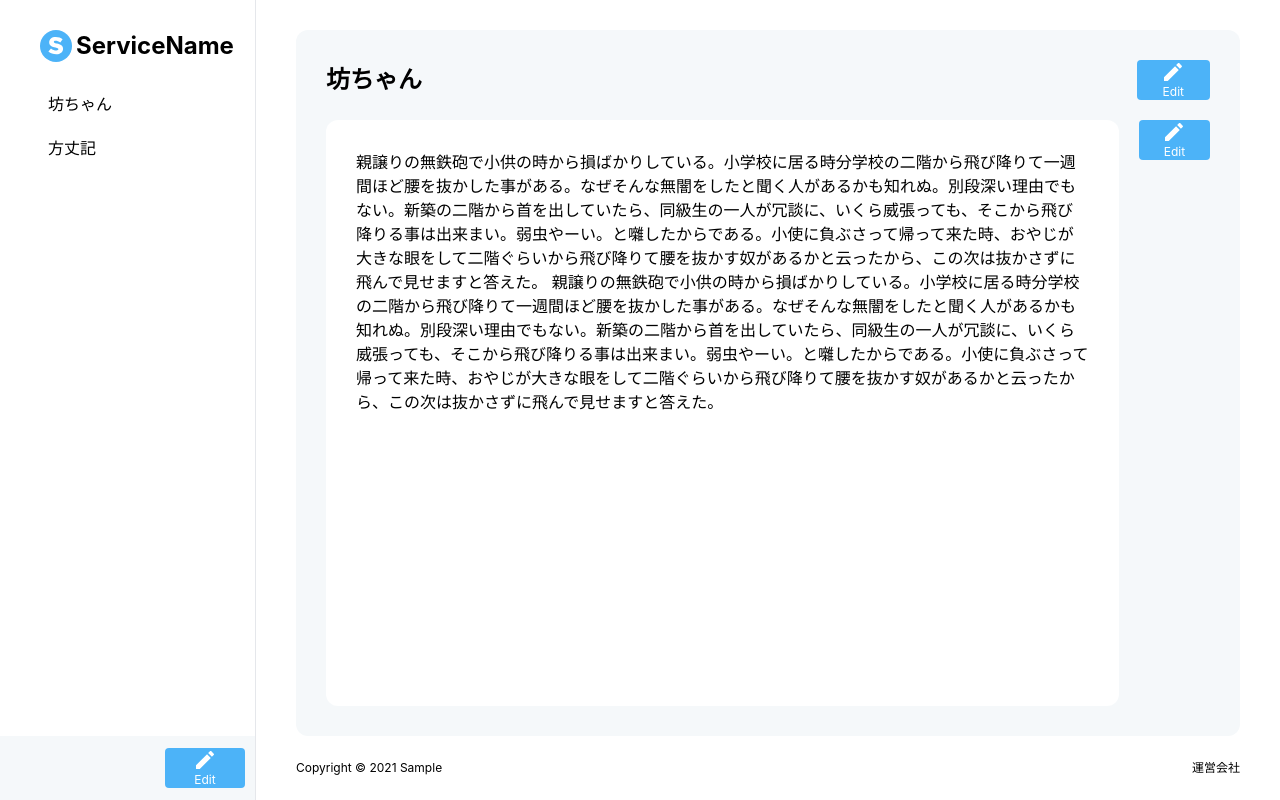
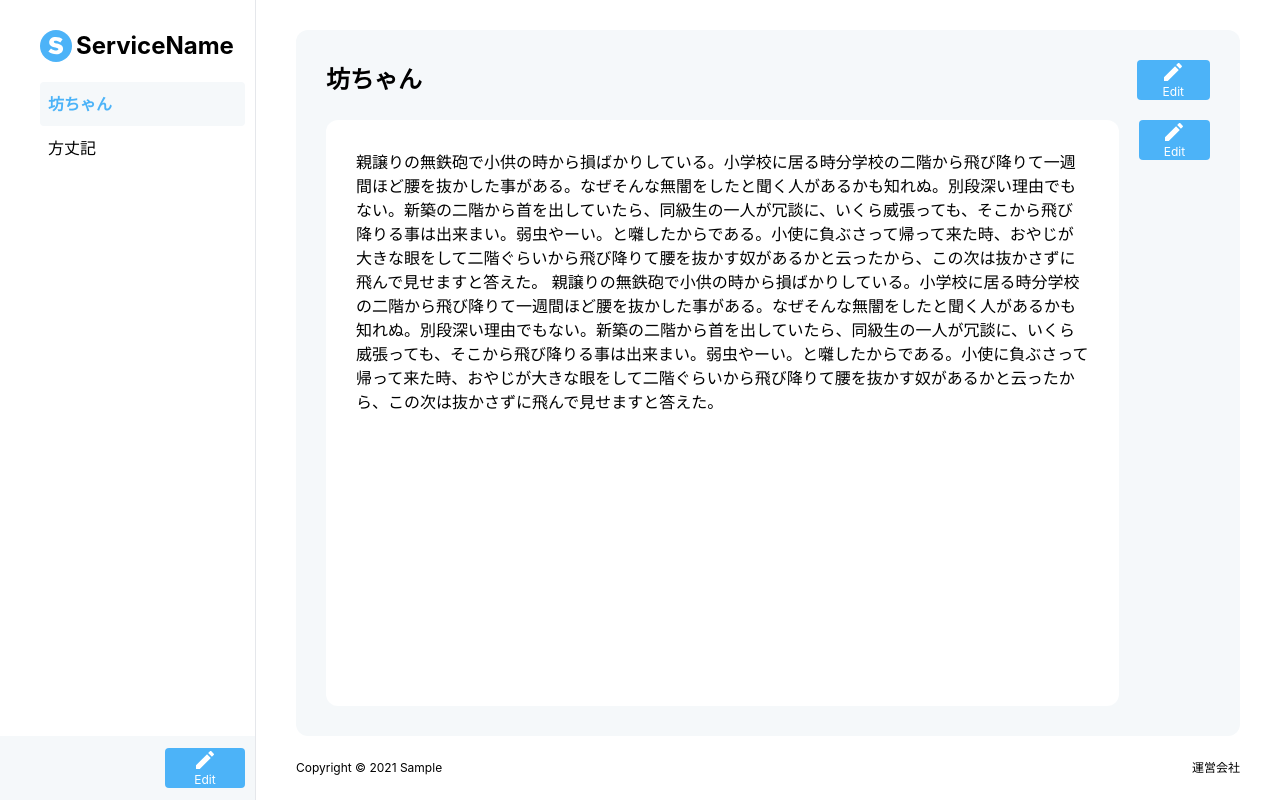
Before and after one commit to Youichi-Higa/react-memo-app, a React (Create React App) app: page / in a window 1280 px wide. Built offline with nearby package versions, Linux system fonts and the light colour scheme.

Commit message:
feat: サイドバーをコンポーネントとして切り出し

```diff
--- a/src/App.tsx
+++ b/src/App.tsx
@@ -1,11 +1,12 @@
 import { useState } from 'react';
 import { EditBtn } from 'src/components/atoms/buttons';
 import { MemoTitle } from 'src/components/atoms';
+import { Sidebar } from 'src/components/molecules';
 import { icons } from 'src/paths/icons';
 import '@fontsource/noto-sans-jp';
 
 function App() {
-  const [selectedMemoId, setSelectedMemoId] = useState<number>();
+  const [selectedMemoId, setSelectedMemoId] = useState<number>(1);
   const [canMenuEdit, setCanMenuEdit] = useState<boolean>(false);
 
   const selectMemo = (id: number) => {
@@ -32,35 +33,12 @@ function App() {
   return (
     <div className="App">
       <div className="grid grid-cols-5 gap-0 min-h-screen">
-        {/* サイドバー */}
-        <div className="col-span-1 pt-[30px] border-r flex flex-col justify-between">
-          {/* メモエリア */}
-          <div className=" pl-10 pr-2.5">
-            {/* サービス名 */}
-            <div className="flex items-center h-8 mb-5">
-              <img src={icons.logo} alt="logo" />
-              <p className="ml-1 text-2xl font-bold">ServiceName</p>
-            </div>
-
-            {/* メモリスト */}
-            {memoList.map((memo) => (
-              <MemoTitle
-                key={memo.id}
-                selectMemo={() => selectMemo(memo.id)}
-                title={memo.title}
-                isSelected={memo.id === selectedMemoId}
-                canMenuEdit={canMenuEdit}
-              />
-            ))}
-          </div>
-
-          {/* ボタンエリア */}
-          <div className="bg-light h-16 p-2.5 flex justify-end items-center">
-            <div className="w-20 h-10">
-              <EditBtn />
-            </div>
-          </div>
-        </div>
+        <Sidebar
+          memoList={memoList}
+          selectedMemoId={selectedMemoId}
+          canMenuEdit={canMenuEdit}
+          selectMemo={selectMemo}
+        />
 
         {/* メモ作成・編集エリア */}
         <div className="col-span-4 min-h-screen pt-[30px] px-10">
--- /dev/null
+++ b/src/components/molecules/Sidebar.tsx
@@ -0,0 +1,47 @@
+import { EditBtn } from 'src/components/atoms/buttons';
+import { MemoTitle } from 'src/components/atoms';
+import { icons } from 'src/paths/icons';
+import type { MemoList } from 'src/types';
+
+type Props = {
+  memoList: MemoList[];
+  selectedMemoId: number;
+  canMenuEdit: boolean;
+  selectMemo: (id: number) => void;
+};
+
+export const Sidebar = (props: Props) => {
+  const { memoList, selectedMemoId, canMenuEdit, selectMemo } = props;
+  return (
+    <>
+      <div className="col-span-1 pt-[30px] border-r flex flex-col justify-between">
+        {/* メモエリア */}
+        <div className=" pl-10 pr-2.5">
+          {/* サービス名 */}
+          <div className="flex items-center h-8 mb-5">
+            <img src={icons.logo} alt="logo" />
+            <p className="ml-1 text-2xl font-bold">ServiceName</p>
+          </div>
+
+          {/* メモリスト */}
+          {memoList.map((memo) => (
+            <MemoTitle
+              key={memo.id}
+              selectMemo={() => selectMemo(memo.id)}
+              title={memo.title}
+              isSelected={memo.id === selectedMemoId}
+              canMenuEdit={canMenuEdit}
+            />
+          ))}
+        </div>
+
+        {/* ボタンエリア */}
+        <div className="bg-light h-16 p-2.5 flex justify-end items-center">
+          <div className="w-20 h-10">
+            <EditBtn />
+          </div>
+        </div>
+      </div>
+    </>
+  );
+};
--- /dev/null
+++ b/src/components/molecules/index.ts
@@ -0,0 +1 @@
+export * from "./Sidebar"
--- /dev/null
+++ b/src/types/index.ts
@@ -0,0 +1 @@
+export * from "./MemoList"
```
Also changed, not shown: src/types/MemoList.ts (added, +7 -0 lines).
